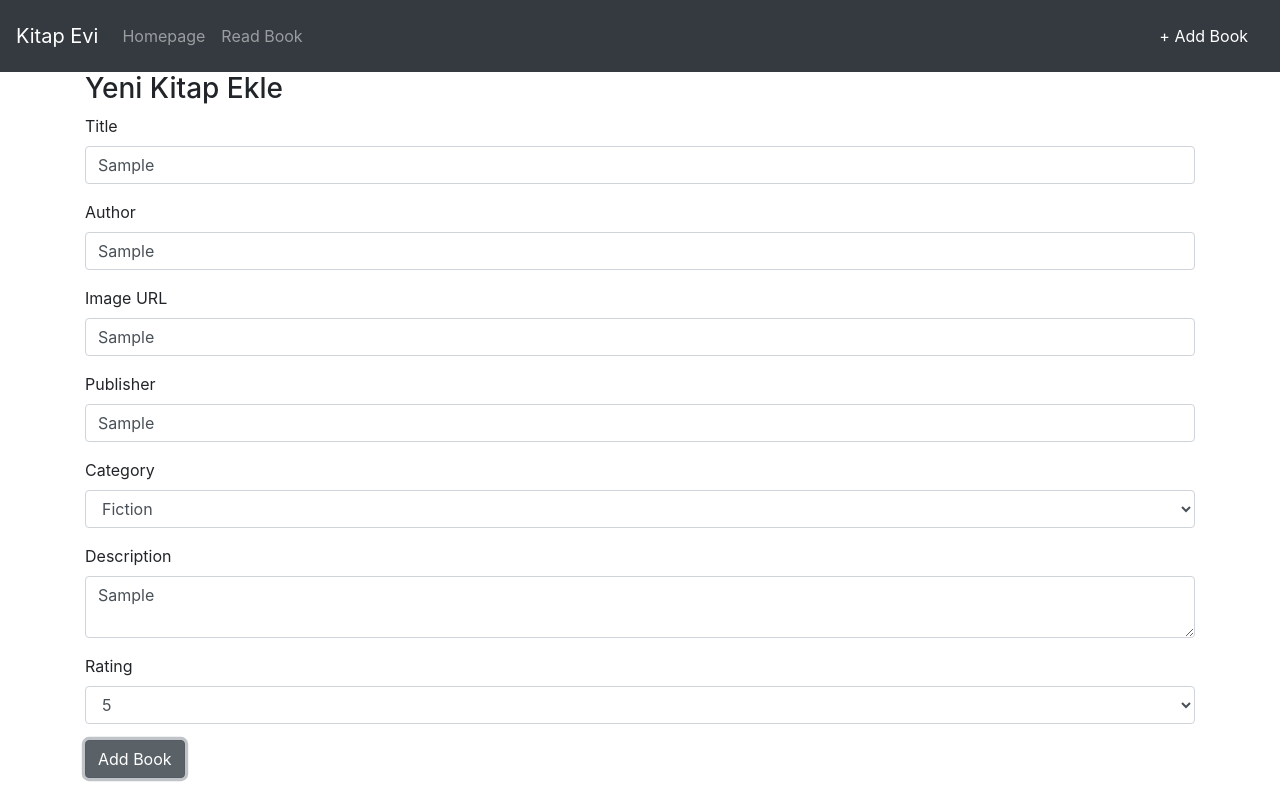
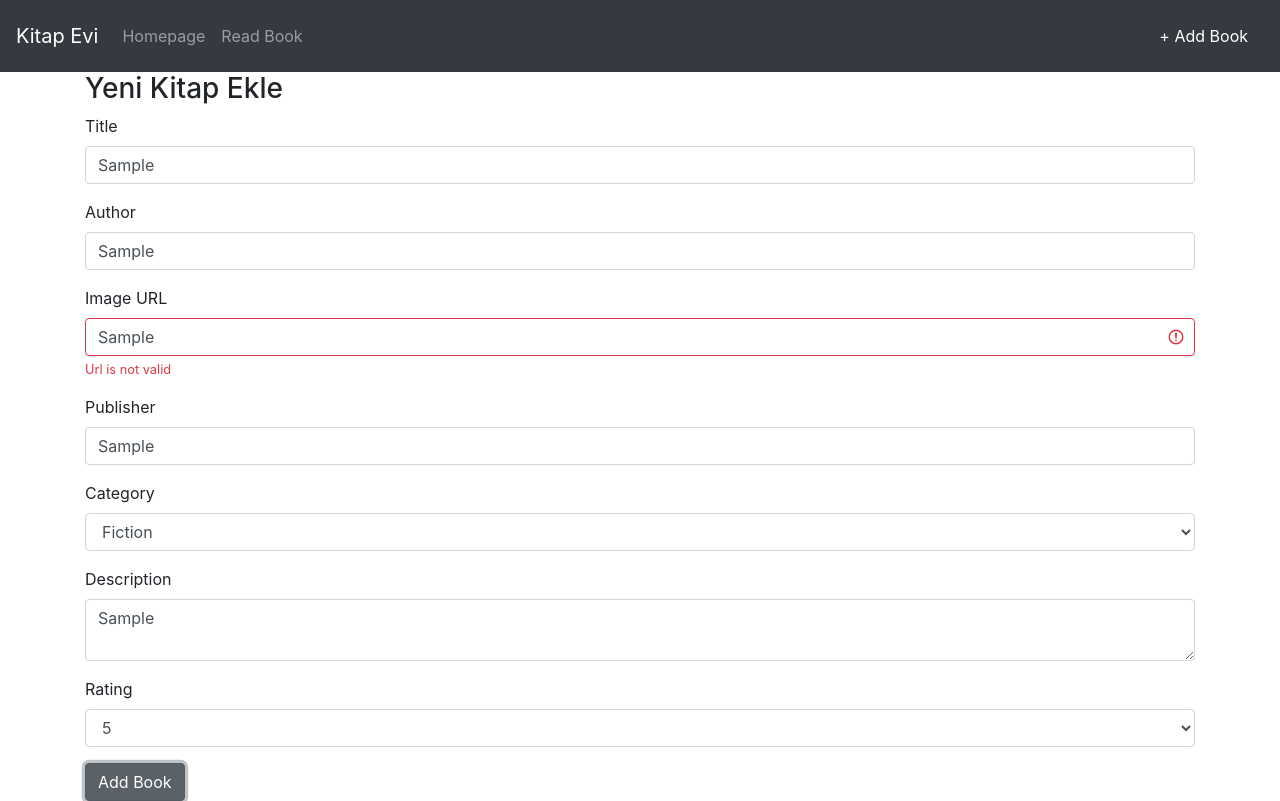
Before and after one commit to 1t1e1/kitap-evi, a React (Create React App) app: page /create in a window 1280 px wide. Both pictures are taken after typing "Sample", "Sample", "Sample", "Sample", "Sample" into the empty fields and a click on the button "Add Book". Built offline with nearby package versions, Linux system fonts and the light colour scheme.

Commit message:
yup ile basic validation yapildi.

```diff
--- a/package.json
+++ b/package.json
@@ -14,7 +14,8 @@
     "react-router-dom": "^5.2.0",
     "react-scripts": "3.4.1",
     "reactstrap": "^8.5.1",
-    "styled-components": "^5.1.1"
+    "styled-components": "^5.1.1",
+    "yup": "^0.29.3"
   },
   "scripts": {
     "start": "react-scripts start",
--- a/src/components/AddBook/AddBookForm.js
+++ b/src/components/AddBook/AddBookForm.js
@@ -5,11 +5,33 @@ import {
   FormGroup,
   Label,
   Input,
-  FormText,
+  // FormText,
+  FormFeedback,
 } from 'reactstrap';
 import { Formik } from 'formik';
 import { Categories, Rating } from '../../constant';
+import * as Yup from 'yup';
 import './style.js';
+
+const validationSchema = Yup.object().shape({
+  title: Yup.string()
+    .min(4, 'Too Short!')
+    .max(50, 'Too Long!')
+    .required('Title is required field'),
+  author: Yup.string()
+    .min(4, 'Too Short!')
+    .max(50, 'Too Long!')
+    .required('Required'),
+  publisher: Yup.string()
+    .min(4, 'Too Short!')
+    .max(50, 'Too Long!')
+    .required('Required'),
+  imageUrl: Yup.string()
+    .min(4, 'Too Short!')
+    .max(50, 'Too Long!')
+    .url('Url is not valid'),
+  // description: Yup.string().email('Invalid email').required('Required'),
+});
 
 const AddBookForm = (props) => {
   return (
@@ -24,6 +46,7 @@ const AddBookForm = (props) => {
           description: '',
           imageUrl: '',
         }}
+        validationSchema={validationSchema}
         onSubmit={(values) => {
           console.log(JSON.stringify(values, null, 2));
         }}
@@ -48,7 +71,11 @@ const AddBookForm = (props) => {
                 value={values.title}
                 onChange={handleChange}
                 onBlur={handleBlur}
+                invalid={errors.title && touched.title}
               />
+              {errors.title && touched.title ? (
+                <FormFeedback>{errors.title}</FormFeedback>
+              ) : null}
             </FormGroup>
             <FormGroup>
               <Label for="author">Author</Label>
@@ -60,7 +87,11 @@ const AddBookForm = (props) => {
                 value={values.author}
                 onChange={handleChange}
                 onBlur={handleBlur}
+                invalid={errors.author && touched.author}
               />
+              {errors.author && touched.author ? (
+                <FormFeedback>{errors.author}</FormFeedback>
+              ) : null}
             </FormGroup>
             <FormGroup>
               <Label for="imageUrl">Image URL</Label>
@@ -72,7 +103,11 @@ const AddBookForm = (props) => {
                 value={values.imageUrl}
                 onChange={handleChange}
                 onBlur={handleBlur}
+                invalid={errors.imageUrl && touched.imageUrl}
               />
+              {errors.imageUrl && touched.imageUrl ? (
+                <FormFeedback>{errors.imageUrl}</FormFeedback>
+              ) : null}
             </FormGroup>
             <FormGroup>
               <Label for="publisher">Publisher</Label>
@@ -84,7 +119,11 @@ const AddBookForm = (props) => {
                 value={values.publisher}
                 onChange={handleChange}
                 onBlur={handleBlur}
+                invalid={errors.publisher && touched.publisher}
               />
+              {errors.publisher && touched.publisher ? (
+                <FormFeedback>{errors.publisher}</FormFeedback>
+              ) : null}
             </FormGroup>
             <FormGroup>
               <Label for="category">Category</Label>
```
Also changed, not shown: 1 other file (tests, documents, lock files or other folders).
